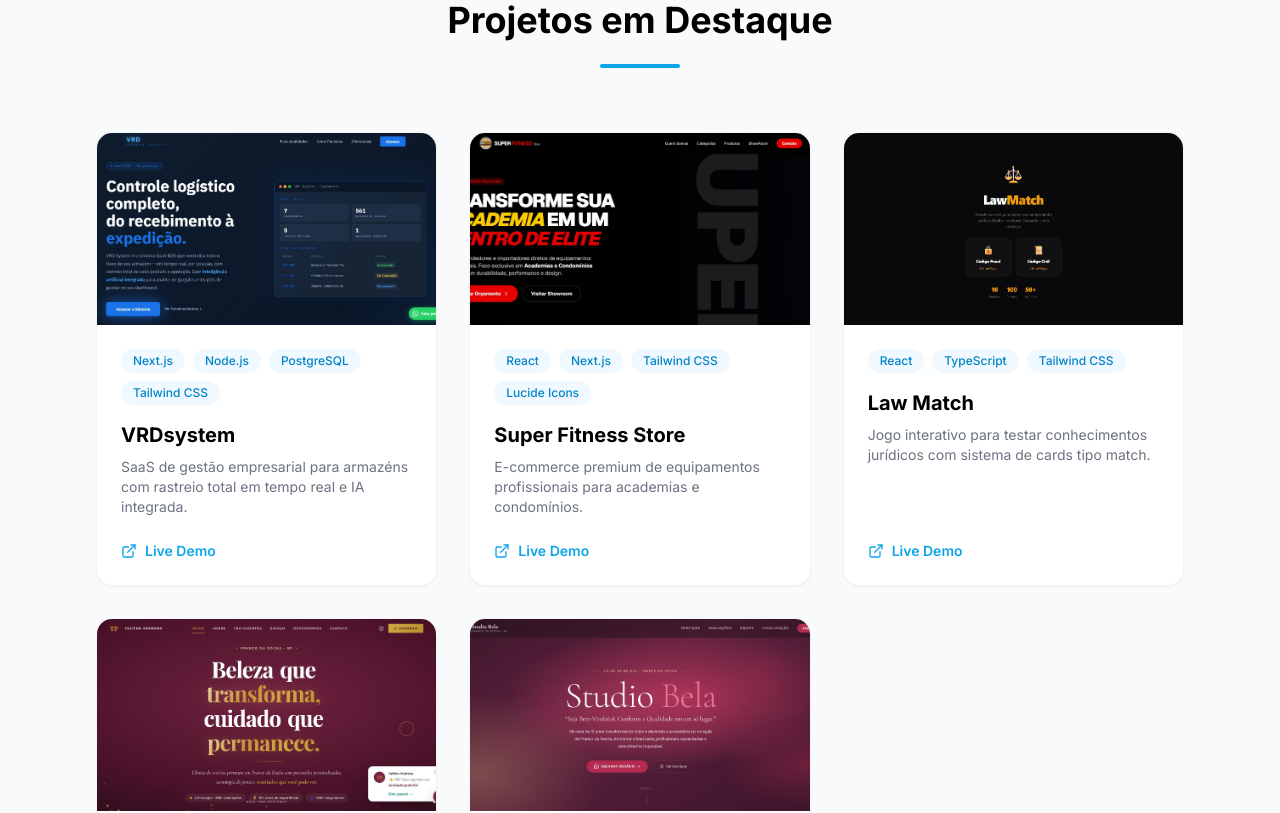
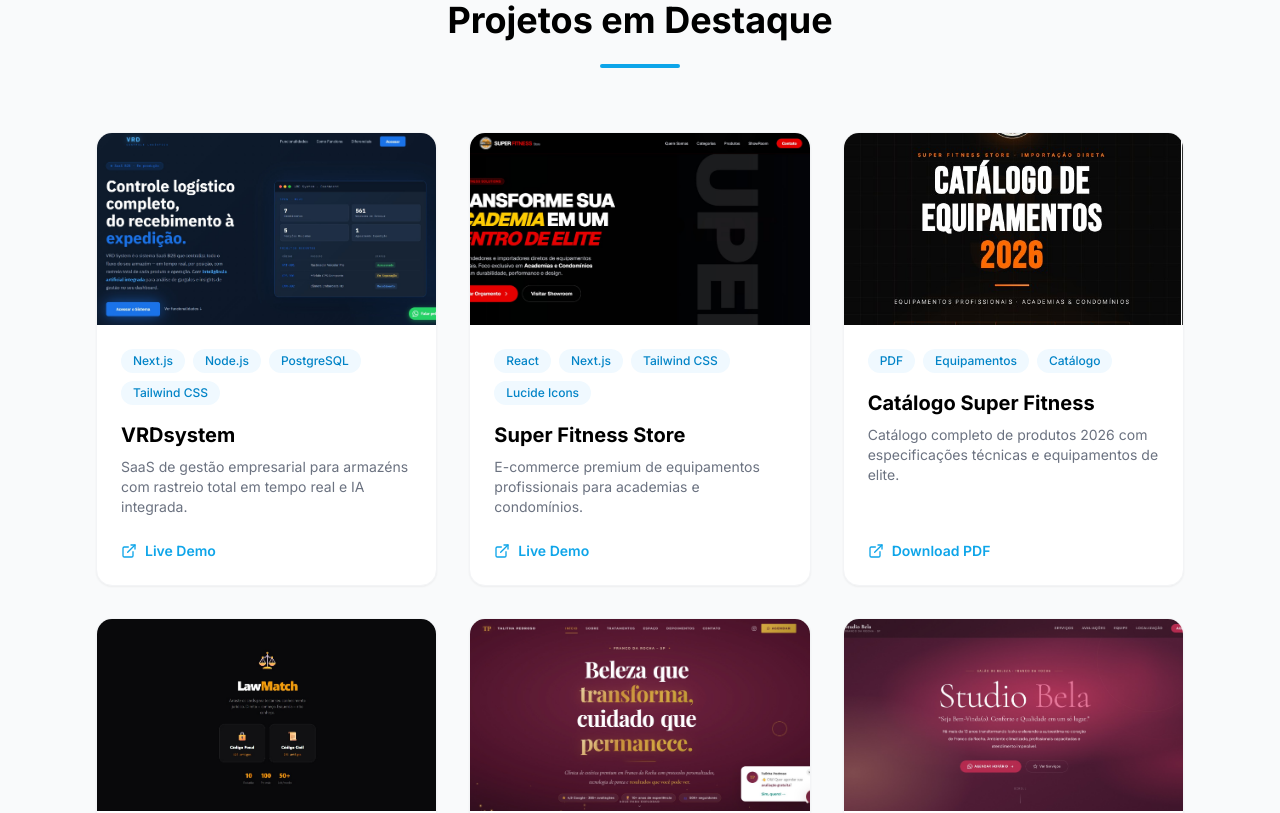
Before and after one commit to Victor-Hugo-Soares/portifolio, a Next.js app: page / in a window 1280 px wide. Shown: the part 920-1733 px from the top of the page. Built offline with nearby package versions, Linux system fonts and the light colour scheme.

Commit message:
feat: add Super Fitness product catalog with download functionality

```diff
--- a/components/Projects.tsx
+++ b/components/Projects.tsx
@@ -20,6 +20,15 @@
     link: "https://superfitness-store.vercel.app/",
     repo: null,
     tags: ["React", "Next.js", "Tailwind CSS", "Lucide Icons"],
+  },
+  {
+    title: "Catálogo Super Fitness",
+    description: "Catálogo completo de produtos 2026 com especificações técnicas e equipamentos de elite.",
+    image: "/projects/catalogo.jpg",
+    link: "/catalogo_superfitness.pdf",
+    repo: null,
+    isDownload: true,
+    tags: ["PDF", "Equipamentos", "Catálogo"],
   },
   {
     title: "Law Match",
@@ -63,14 +72,28 @@
               key={project.title}
               className="bg-white dark:bg-black rounded-2xl overflow-hidden border border-gray-100 dark:border-gray-800 shadow-sm card-hover flex flex-col"
             >
-              <div className="relative h-48 w-full bg-gray-100 dark:bg-gray-800 flex items-center justify-center">
+              <a
+                href={project.link}
+                target="_blank"
+                rel="noopener noreferrer"
+                download={project.isDownload}
+                className="relative h-48 w-full bg-gray-100 dark:bg-gray-800 flex items-center justify-center cursor-pointer group"
+              >
                 <Image
                   src={project.image}
                   alt={project.title}
                   fill
-                  className="object-cover hover:scale-110 transition-transform duration-500"
+                  className="object-cover group-hover:scale-110 transition-transform duration-500"
                 />
-              </div>
+                {project.isDownload && (
+                  <div className="absolute inset-0 bg-black/40 opacity-0 group-hover:opacity-100 transition-opacity flex items-center justify-center">
+                    <span className="text-white font-bold bg-primary-500 px-4 py-2 rounded-lg flex items-center gap-2">
+                      <ExternalLink size={20} />
+                      Baixar Catálogo
+                    </span>
+                  </div>
+                )}
+              </a>
 
               <div className="p-6 flex-grow flex flex-col">
                 <div className="flex gap-2 flex-wrap mb-4">
@@ -97,10 +120,20 @@
                     href={project.link}
                     target="_blank"
                     rel="noopener noreferrer"
+                    download={project.isDownload}
                     className="flex items-center gap-2 text-sm font-semibold text-primary-500 hover:text-primary-600 transition-colors"
                   >
-                    <ExternalLink size={16} />
-                    Live Demo
+                    {project.isDownload ? (
+                      <>
+                        <ExternalLink size={16} />
+                        Download PDF
+                      </>
+                    ) : (
+                      <>
+                        <ExternalLink size={16} />
+                        Live Demo
+                      </>
+                    )}
                   </a>
                   {project.repo && (
                     <a
```
Also changed, not shown: public/projects/catalogo.jpg (added), 1 other file (tests, documents, lock files or other folders).
